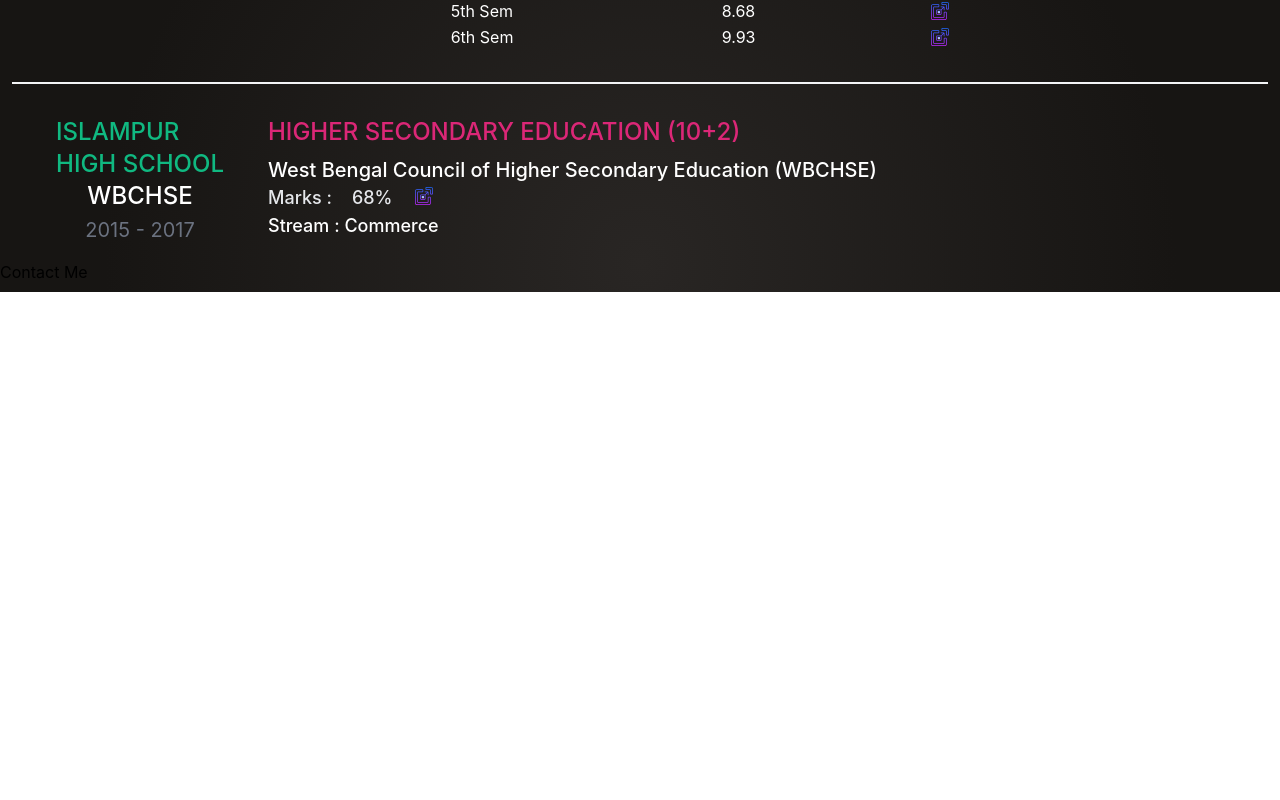
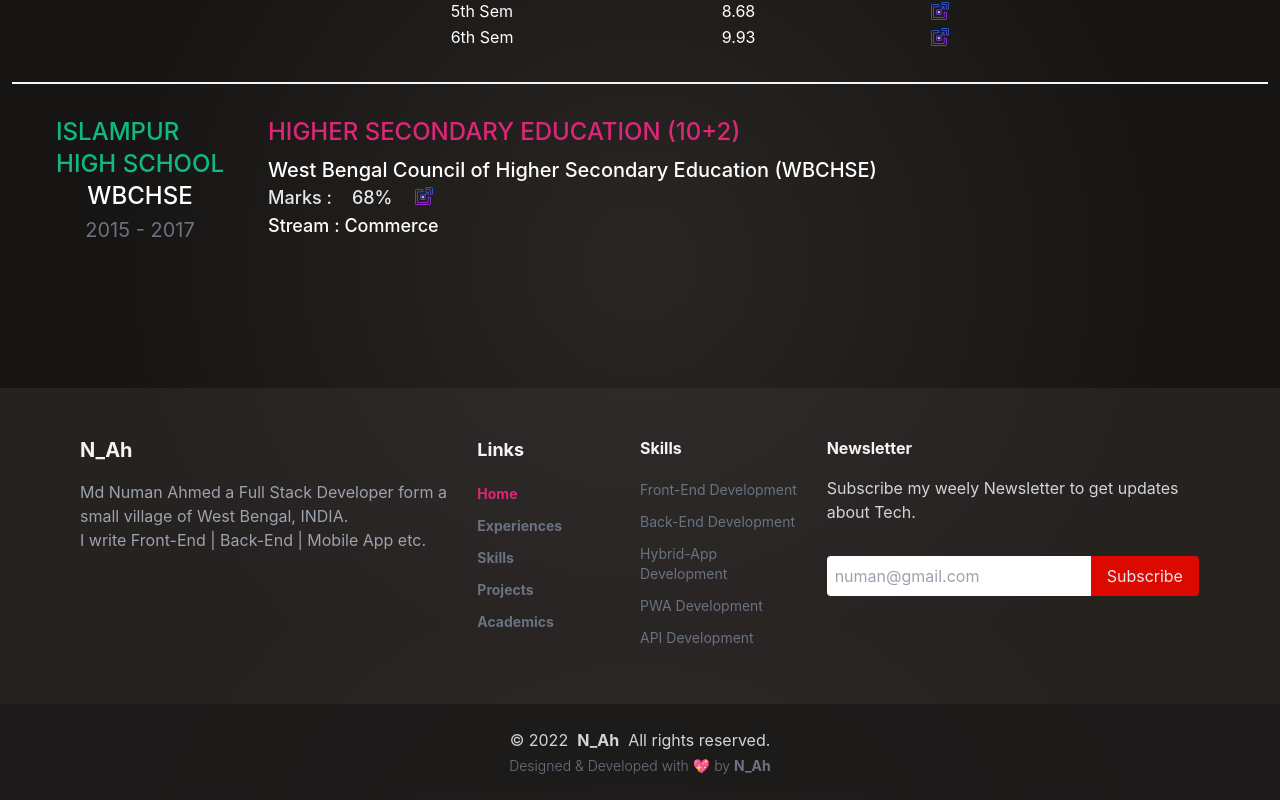
Before and after one commit to num-js/portfolio, a React (Create React App) app: page / in a window 1280 px wide. Shown: the part 6577-7377 px from the top of the page. Before the commit the page ends 6869 px from the top, so only its background shows below. Built offline with nearby package versions, Linux system fonts and the light colour scheme.

Commit message:
Footer section Added

```diff
--- a/src/App.js
+++ b/src/App.js
@@ -4,12 +4,14 @@
 import './styles.css';
 import Header from './components/Header/Header';
 import RouterComponent from './RouterComponent';
+import Footer from './components/Footer/Footer';
 
 const App = () => {
     return (
         <BrowserRouter>
             <Header />
             <RouterComponent />
+            <Footer />
         </BrowserRouter>
     );
 }
--- a/src/RouterComponent.js
+++ b/src/RouterComponent.js
@@ -22,7 +22,7 @@
                     <Skills />
                     <Projects />
                     <Academics />
-                    <ContactMe />
+                    {/* <ContactMe /> */}
                 </Route>
                 <Route exact path={EXPERIENCES}>
                     <Experiences />
--- /dev/null
+++ b/src/assets/navLinks.js
@@ -0,0 +1,28 @@
+import { ACADEMICS, CONTACT_ME, EXPERIENCES, INDEX, PROJECTS, SKILLS } from "../helpers/routesURL";
+
+export const navBarMenu = [
+    {
+        label: 'Home',
+        link: INDEX
+    },
+    {
+        label: 'Experiences',
+        link: EXPERIENCES
+    },
+    {
+        label: 'Skills',
+        link: SKILLS
+    },
+    {
+        label: 'Projects',
+        link: PROJECTS
+    },
+    {
+        label: 'Academics',
+        link: ACADEMICS
+    },
+    // {
+    //     label: 'Contact Me',
+    //     link: CONTACT_ME
+    // },
+];
--- a/src/components/Academics/Academics.js
+++ b/src/components/Academics/Academics.js
@@ -5,7 +5,7 @@
 const Academics = () => {
     return (
         <>
-            <section class="text-gray-600 body-font lg:mt-10">
+            <section class="text-gray-600 body-font lg:mt-10 my-10 mb-32">
                 <div align="center">
                     <h1 class="text-2xl font-medium text-white title-font mb-2">Academics</h1>
                 </div>
--- /dev/null
+++ b/src/components/Footer/Footer.js
@@ -0,0 +1,90 @@
+import React from 'react';
+import { NavLink } from 'react-router-dom';
+import { navBarMenu } from '../../assets/navLinks';
+
+const Footer = () => {
+    return (
+        <>
+            <div class="" style={{ backgroundColor: "#3d393961" }}>
+                <div>
+                    <div class="container mx-auto px-6 lg:px-20 py-12">
+                        <div class="lg:flex">
+                            <div class="w-full lg:w-2/3">
+                                <div class="lg:flex">
+                                    <div class="w-full mb-12 lg:mb-0 lg:w-1/2">
+                                        <h2 class="font-bold text-xl text-gray-100 mb-4">N_Ah</h2>
+                                        <p class="text-gray-400">
+                                            Md Numan Ahmed a Full Stack Developer form a small village of West Bengal, INDIA. <br />
+                                            I write Front-End | Back-End | Mobile App etc.
+                                        </p>
+
+                                    </div>
+                                    <div class="w-full lg:w-1/2 lg:flex lg:px-6 ">
+                                        <div class="w-full mb-6 lg:mb-0 lg:w-1/2">
+                                            <h2 className="font-bold text-gray-100 mb-4 text-lg">Links</h2>
+                                            <ul class="text-gray-500 text-sm">
+                                                {
+                                                    navBarMenu.map(({ label, link }, index) => (
+                                                        <li class="pt-1 pb-2 font-bold">
+                                                            <a class="">
+                                                                <NavLink key={index}
+                                                                    exact to={link}
+                                                                    activeStyle={{ color: `rgba(219, 39, 119` }}
+                                                                // onClick={() => null}
+                                                                >
+                                                                    {label}
+                                                                </NavLink>
+                                                            </a>
+                                                        </li>
+                                                    ))
+                                                }
+                                            </ul>
+                                        </div>
+                                        <div class="w-full mb-6 lg:mb-0 lg:w-1/2">
+                                            <h2 class="font-bold text-gray-100 mb-4"> Skills </h2>
+                                            <ul class="text-gray-500 text-sm">
+                                                <li class="pt-1 pb-2">Front-End Development</li>
+                                                <li class="pt-1 pb-2">Back-End Development</li>
+                                                <li class="pt-1 pb-2">Hybrid-App Development</li>
+                                                <li class="pt-1 pb-2">PWA Development</li>
+                                                <li class="pt-1 pb-2">API Development</li>
+                                            </ul>
+                                        </div>
+                                    </div>
+                                </div>
+                            </div>
+                            <div class="w-full lg:w-1/3">
+                                <h2 class=" font-bold text-gray-100 mb-4">
+                                    Newsletter
+                                </h2>
+                                <div class="text-gray-300 mb-8">
+                                    Subscribe my weely Newsletter to get updates about Tech.
+                                </div>
+                                <div class="flex">
+                                    <input type="text" class="rounded-l px-2 focus:outline-none" placeholder="numan@gmail.com" />
+                                    <button class="text-gray-200 rounded-r hover:bg-blue-500 px-4 py-2 focus:outline-none"
+                                        style={{ backgroundColor: "#dc0900" }}>Subscribe</button>
+                                </div>
+                            </div>
+                        </div>
+                    </div>
+                </div>
+
+                {/* Footer bottom */}
+                <div style={{ backgroundColor: "#191717ba" }}>
+                    <div class="container mx-auto px-6 lg:px-20 py-6">
+                        <div class="flex justify-center text-gray-300 mb-1">
+                            © 2022 &nbsp; <span class="font-bold"> N_Ah </span> &nbsp;
+                            All rights reserved.
+                        </div>
+                        <div class="flex font-light justify-center text-gray-500 text-sm">
+                            <p>Designed & Developed with 💖 by <span class="font-bold">N_Ah</span></p>
+                        </div>
+                    </div>
+                </div>
+            </div>
+        </>
+    );
+}
+
+export default Footer;
--- a/src/components/Header/Header.js
+++ b/src/components/Header/Header.js
@@ -1,38 +1,11 @@
 import React, { useState } from 'react';
 import { NavLink } from 'react-router-dom';
-import { ACADEMICS, CONTACT_ME, EXPERIENCES, INDEX, PROJECTS, SKILLS } from '../../helpers/routesURL';
+import { navBarMenu } from '../../assets/navLinks';
 import useToggleNav from '../../hooks/useToggleNav';
 
 const Header = () => {
 
     const { toggleMobileMenu, setToggleMobileMenu } = useToggleNav();
-
-    const navBarMenu = [
-        {
-            label: 'Home',
-            link: INDEX
-        },
-        {
-            label: 'Experiences',
-            link: EXPERIENCES
-        },
-        {
-            label: 'Skills',
-            link: SKILLS
-        },
-        {
-            label: 'Projects',
-            link: PROJECTS
-        },
-        {
-            label: 'Academics',
-            link: ACADEMICS
-        },
-        // {
-        //     label: 'Contact Me',
-        //     link: CONTACT_ME
-        // },
-    ];
 
     return (
         <>
```
